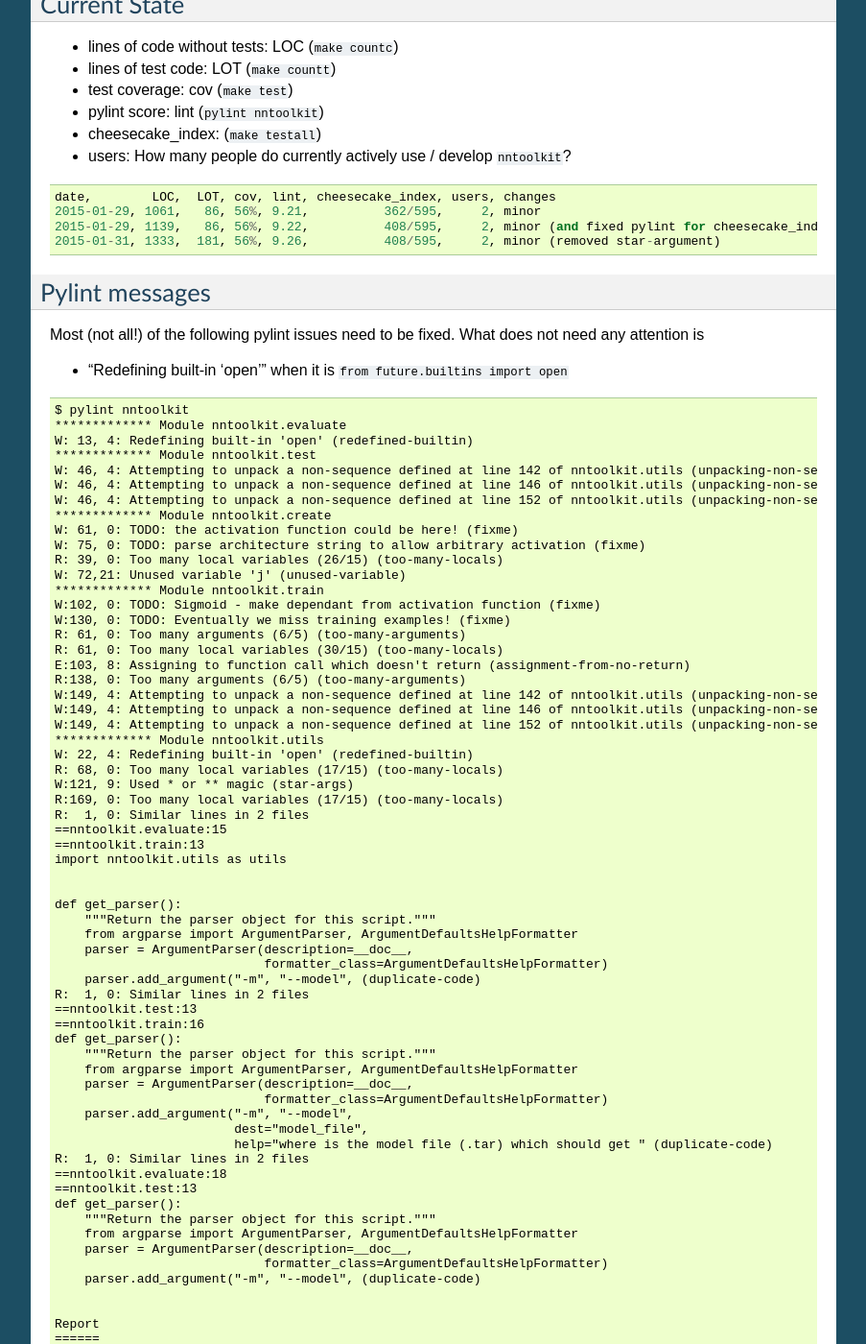
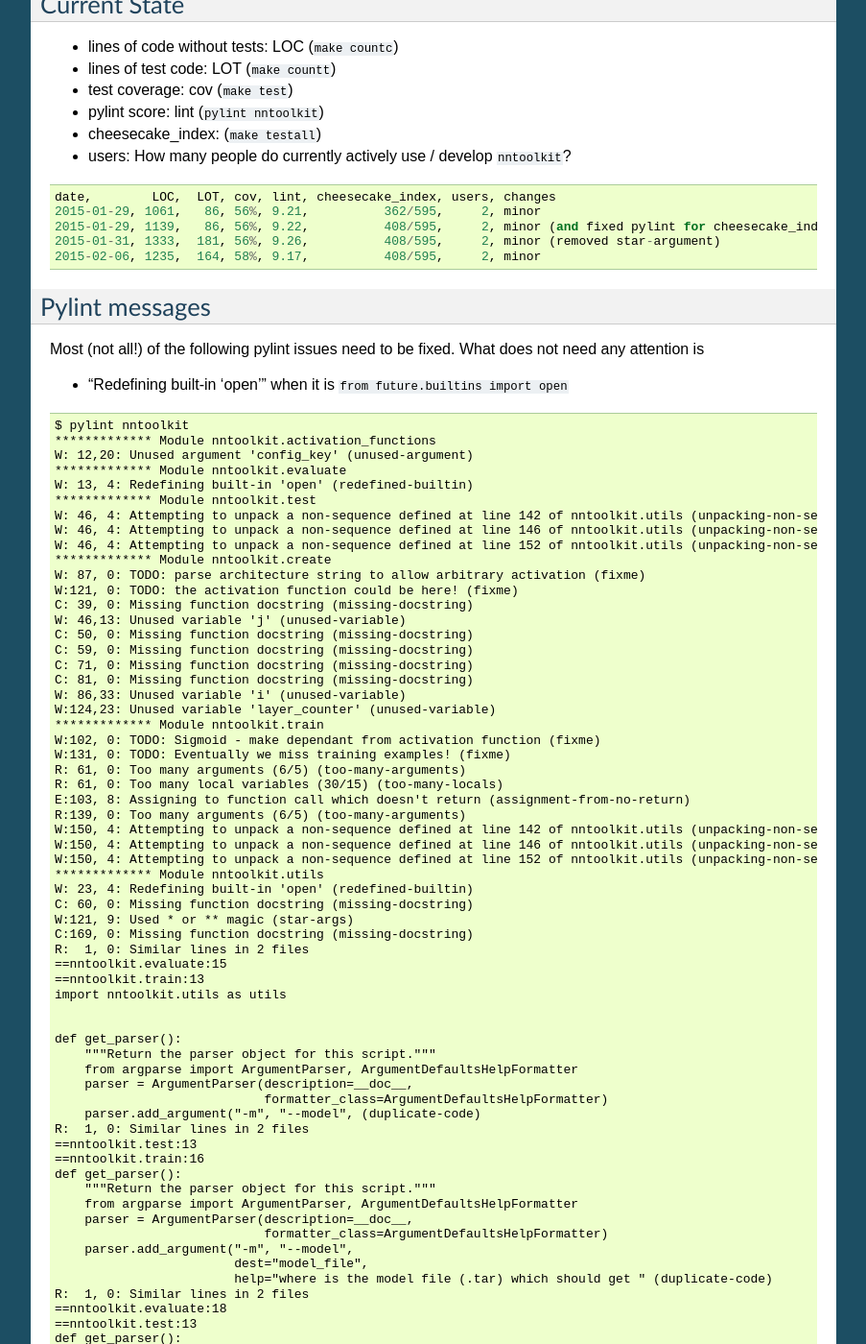
Before and after one commit to MartinThoma/nntoolkit, a Sphinx documentation site: the page built from docs/source/development.rst, in a window 1280 px wide and 1400 px high, scrolled down 1175 px. Shown: the whole window at 96% size, without its empty margins (198-1101 px from the left). Built offline with Sphinx 7.4.7, drawn with Linux system fonts in a browser that asks for light colours; some of the changed text lies outside the part shown.

Commit message:
nntoolkit/create.py and nntoolkit/utils.py: PEP8 fixes

```diff
--- a/docs/source/development.rst
+++ b/docs/source/development.rst
@@ -65,6 +65,7 @@ Current State
     2015-01-29, 1061,   86, 56%, 9.21,          362/595,     2, minor
     2015-01-29, 1139,   86, 56%, 9.22,          408/595,     2, minor (and fixed pylint for cheesecake_index)
     2015-01-31, 1333,  181, 56%, 9.26,          408/595,     2, minor (removed star-argument)
+    2015-02-06, 1235,  164, 58%, 9.17,          408/595,     2, minor
 
 
 Pylint messages
@@ -78,6 +79,8 @@ not need any attention is
 ::
 
     $ pylint nntoolkit
+    ************* Module nntoolkit.activation_functions
+    W: 12,20: Unused argument 'config_key' (unused-argument)
     ************* Module nntoolkit.evaluate
     W: 13, 4: Redefining built-in 'open' (redefined-builtin)
     ************* Module nntoolkit.test
@@ -85,25 +88,31 @@ not need any attention is
     W: 46, 4: Attempting to unpack a non-sequence defined at line 146 of nntoolkit.utils (unpacking-non-sequence)
     W: 46, 4: Attempting to unpack a non-sequence defined at line 152 of nntoolkit.utils (unpacking-non-sequence)
     ************* Module nntoolkit.create
-    W: 61, 0: TODO: the activation function could be here! (fixme)
-    W: 75, 0: TODO: parse architecture string to allow arbitrary activation (fixme)
-    R: 39, 0: Too many local variables (26/15) (too-many-locals)
-    W: 72,21: Unused variable 'j' (unused-variable)
+    W: 87, 0: TODO: parse architecture string to allow arbitrary activation (fixme)
+    W:121, 0: TODO: the activation function could be here! (fixme)
+    C: 39, 0: Missing function docstring (missing-docstring)
+    W: 46,13: Unused variable 'j' (unused-variable)
+    C: 50, 0: Missing function docstring (missing-docstring)
+    C: 59, 0: Missing function docstring (missing-docstring)
+    C: 71, 0: Missing function docstring (missing-docstring)
+    C: 81, 0: Missing function docstring (missing-docstring)
+    W: 86,33: Unused variable 'i' (unused-variable)
+    W:124,23: Unused variable 'layer_counter' (unused-variable)
     ************* Module nntoolkit.train
     W:102, 0: TODO: Sigmoid - make dependant from activation function (fixme)
-    W:130, 0: TODO: Eventually we miss training examples! (fixme)
+    W:131, 0: TODO: Eventually we miss training examples! (fixme)
     R: 61, 0: Too many arguments (6/5) (too-many-arguments)
     R: 61, 0: Too many local variables (30/15) (too-many-locals)
     E:103, 8: Assigning to function call which doesn't return (assignment-from-no-return)
-    R:138, 0: Too many arguments (6/5) (too-many-arguments)
-    W:149, 4: Attempting to unpack a non-sequence defined at line 142 of nntoolkit.utils (unpacking-non-sequence)
-    W:149, 4: Attempting to unpack a non-sequence defined at line 146 of nntoolkit.utils (unpacking-non-sequence)
-    W:149, 4: Attempting to unpack a non-sequence defined at line 152 of nntoolkit.utils (unpacking-non-sequence)
+    R:139, 0: Too many arguments (6/5) (too-many-arguments)
+    W:150, 4: Attempting to unpack a non-sequence defined at line 142 of nntoolkit.utils (unpacking-non-sequence)
+    W:150, 4: Attempting to unpack a non-sequence defined at line 146 of nntoolkit.utils (unpacking-non-sequence)
+    W:150, 4: Attempting to unpack a non-sequence defined at line 152 of nntoolkit.utils (unpacking-non-sequence)
     ************* Module nntoolkit.utils
-    W: 22, 4: Redefining built-in 'open' (redefined-builtin)
-    R: 68, 0: Too many local variables (17/15) (too-many-locals)
+    W: 23, 4: Redefining built-in 'open' (redefined-builtin)
+    C: 60, 0: Missing function docstring (missing-docstring)
     W:121, 9: Used * or ** magic (star-args)
-    R:169, 0: Too many local variables (17/15) (too-many-locals)
+    C:169, 0: Missing function docstring (missing-docstring)
     R:  1, 0: Similar lines in 2 files
     ==nntoolkit.evaluate:15
     ==nntoolkit.train:13
@@ -148,13 +157,13 @@ not need any attention is
     +---------+-------+-----------+-----------+------------+---------+
     |type     |number |old number |difference |%documented |%badname |
     +=========+=======+===========+===========+============+=========+
-    |module   |6      |6          |=          |100.00      |0.00     |
+    |module   |7      |6          |+1.00      |100.00      |0.00     |
     +---------+-------+-----------+-----------+------------+---------+
-    |class    |0      |0          |=          |0           |0        |
+    |class    |2      |0          |+2.00      |100.00      |0.00     |
     +---------+-------+-----------+-----------+------------+---------+
-    |method   |0      |0          |=          |0           |0        |
+    |method   |6      |0          |+6.00      |100.00      |0.00     |
     +---------+-------+-----------+-----------+------------+---------+
-    |function |20     |20         |=          |100.00      |0.00     |
+    |function |28     |20         |+8.00      |75.00       |0.00     |
     +---------+-------+-----------+-----------+------------+---------+
 
 
@@ -167,8 +176,9 @@ not need any attention is
           \-builtins (nntoolkit.utils,nntoolkit.evaluate)
         h5py (nntoolkit.create,nntoolkit.utils)
         nntoolkit
+          \-activation_functions (nntoolkit.utils)
           \-evaluate (nntoolkit.test)
-        numpy (nntoolkit.create,nntoolkit.utils,nntoolkit.train,nntoolkit.test,nntoolkit.evaluate)
+        numpy (nntoolkit.activation_functions,nntoolkit.create,nntoolkit.train,nntoolkit.test,nntoolkit.evaluate)
         pkg_resources (nntoolkit)
         theano (nntoolkit.create,nntoolkit.train)
           \-tensor (nntoolkit.train)
@@ -182,13 +192,13 @@ not need any attention is
     +----------+-------+------+---------+-----------+
     |type      |number |%     |previous |difference |
     +==========+=======+======+=========+===========+
-    |code      |474    |69.71 |474      |=          |
+    |code      |524    |67.70 |474      |+50.00     |
     +----------+-------+------+---------+-----------+
-    |docstring |103    |15.15 |103      |=          |
+    |docstring |117    |15.12 |103      |+14.00     |
     +----------+-------+------+---------+-----------+
-    |comment   |40     |5.88  |40       |=          |
+    |comment   |57     |7.36  |40       |+17.00     |
     +----------+-------+------+---------+-----------+
-    |empty     |63     |9.26  |63       |=          |
+    |empty     |76     |9.82  |63       |+13.00     |
     +----------+-------+------+---------+-----------+
 
 
@@ -201,7 +211,7 @@ not need any attention is
     +=========================+======+=========+===========+
     |nb duplicated lines      |23    |23       |=          |
     +-------------------------+------+---------+-----------+
-    |percent duplicated lines |3.096 |3.096    |=          |
+    |percent duplicated lines |2.687 |3.096    |-0.41      |
     +-------------------------+------+---------+-----------+
 
 
@@ -212,11 +222,11 @@ not need any attention is
     +-----------+-------+---------+-----------+
     |type       |number |previous |difference |
     +===========+=======+=========+===========+
-    |convention |0      |0        |=          |
+    |convention |7      |0        |+7.00      |
     +-----------+-------+---------+-----------+
-    |refactor   |9      |9        |=          |
+    |refactor   |6      |9        |-3.00      |
     +-----------+-------+---------+-----------+
-    |warning    |14     |14       |=          |
+    |warning    |17     |14       |+3.00      |
     +-----------+-------+---------+-----------+
     |error      |1      |1        |=          |
     +-----------+-------+---------+-----------+
@@ -226,19 +236,21 @@ not need any attention is
     % errors / warnings by module
     -----------------------------
 
-    +-------------------+-------+--------+---------+-----------+
-    |module             |error  |warning |refactor |convention |
-    +===================+=======+========+=========+===========+
-    |nntoolkit.train    |100.00 |35.71   |33.33    |0.00       |
-    +-------------------+-------+--------+---------+-----------+
-    |nntoolkit.create   |0.00   |21.43   |11.11    |0.00       |
-    +-------------------+-------+--------+---------+-----------+
-    |nntoolkit.test     |0.00   |21.43   |0.00     |0.00       |
-    +-------------------+-------+--------+---------+-----------+
-    |nntoolkit.utils    |0.00   |14.29   |55.56    |0.00       |
-    +-------------------+-------+--------+---------+-----------+
-    |nntoolkit.evaluate |0.00   |7.14    |0.00     |0.00       |
-    +-------------------+-------+--------+---------+-----------+
+    +-------------------------------+-------+--------+---------+-----------+
+    |module                         |error  |warning |refactor |convention |
+    +===============================+=======+========+=========+===========+
+    |nntoolkit.train                |100.00 |29.41   |50.00    |0.00       |
+    +-------------------------------+-------+--------+---------+-----------+
+    |nntoolkit.create               |0.00   |29.41   |0.00     |71.43      |
+    +-------------------------------+-------+--------+---------+-----------+
+    |nntoolkit.test                 |0.00   |17.65   |0.00     |0.00       |
+    +-------------------------------+-------+--------+---------+-----------+
+    |nntoolkit.utils                |0.00   |11.76   |50.00    |28.57      |
+    +-------------------------------+-------+--------+---------+-----------+
+    |nntoolkit.evaluate             |0.00   |5.88    |0.00     |0.00       |
+    +-------------------------------+-------+--------+---------+-----------+
+    |nntoolkit.activation_functions |0.00   |5.88    |0.00     |0.00       |
+    +-------------------------------+-------+--------+---------+-----------+
 
 
 
@@ -248,11 +260,13 @@ not need any attention is
     +--------------------------+------------+
     |message id                |occurrences |
     +==========================+============+
+    |missing-docstring         |7           |
+    +--------------------------+------------+
     |unpacking-non-sequence    |6           |
     +--------------------------+------------+
-    |too-many-locals           |4           |
+    |fixme                     |4           |
     +--------------------------+------------+
-    |fixme                     |4           |
+    |unused-variable           |3           |
     +--------------------------+------------+
     |duplicate-code            |3           |
     +--------------------------+------------+
@@ -260,7 +274,9 @@ not need any attention is
     +--------------------------+------------+
     |redefined-builtin         |2           |
     +--------------------------+------------+
-    |unused-variable           |1           |
+    |unused-argument           |1           |
+    +--------------------------+------------+
+    |too-many-locals           |1           |
     +--------------------------+------------+
     |star-args                 |1           |
     +--------------------------+------------+
@@ -271,7 +287,7 @@ not need any attention is
 
     Global evaluation
     -----------------
-    Your code has been rated at 9.26/10 (previous run: 9.26/10, +0.00)
+    Your code has been rated at 9.17/10 (previous run: 9.26/10, -0.08)
 
 
 
```
Also changed, not shown: other parts of docs/source/development.rst (+1 -1 lines), 2 other files.
